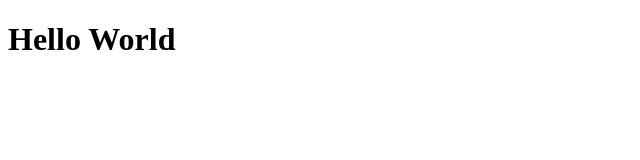
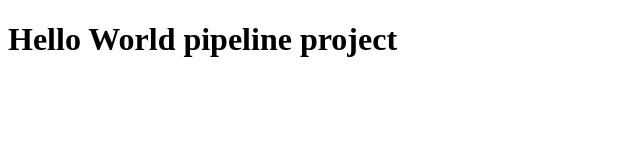
Before and after one commit to Sulmanmsa/jenkins-pipeline-project, a plain HTML site: page index.html in a window 1280 px wide. Shown: the whole page, without its empty margins (0-640 px from the left). Drawn offline with Linux system fonts and the light colour scheme.

Commit message:
Update index.html

```diff
--- a/index.html
+++ b/index.html
@@ -6,6 +6,6 @@
     <title>Document</title>
 </head>
 <body>
-    <h1>Hello World</h1>
+    <h1>Hello World pipeline project</h1>
     </body>
 </html>
```
